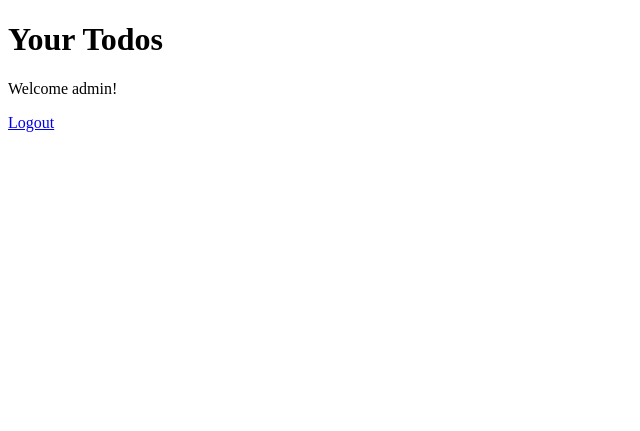
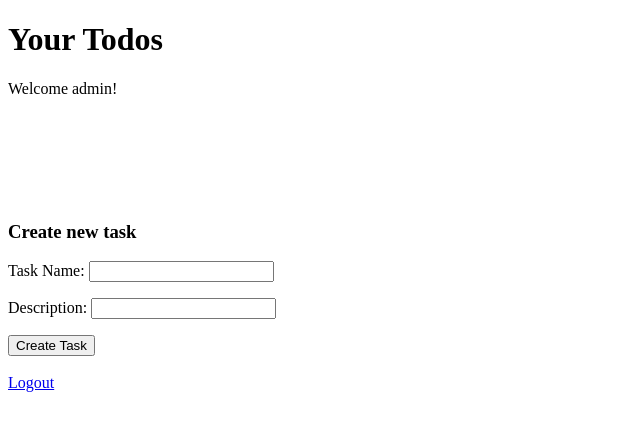
Before and after one commit to michaelvanderlinden/todolist-django, a Django app: template todos/templates/home.html in a window 1280 px wide. Shown: the top 431 px of the page, without its empty margins (0-640 px from the left). Run offline with Django 3.2, Linux system fonts and the light colour scheme; the template is opened without the code that fills it: values that come from a table or form of the project are taken from there, others are empty; a user stored in the database is signed in; data comes from the database, SQL or seed files in the repository.

Commit message:
Task display working

```diff
--- a/djangoappc9template/urls.py
+++ b/djangoappc9template/urls.py
@@ -17,17 +17,14 @@ Including another URLconf
 from django.conf.urls import patterns, include, url
 from django.contrib import admin
 from todos.views import *
+admin.autodiscover()
 
 urlpatterns = patterns('',
     url(r'^$', 'django.contrib.auth.views.login'),
     url(r'^logout/$', logout_page),
-    url(r'^accounts/login/$', 'django.contrib.auth.views.login'), # If user is not login it will redirect to login page
+    url(r'^accounts/login/$', 'django.contrib.auth.views.login'), # If user is not logged redirect to the login page
     url(r'^register/$', register),
     url(r'^register/success/$', register_success),
     url(r'^home/$', home),
+    url(r'^admin/', include(admin.site.urls)),
 )
-
-#urlpatterns = [
-#    url(r'^', include('todos.urls')),
-#    url(r'^admin/', admin.site.urls),
-#]
--- a/todos/forms.py
+++ b/todos/forms.py
@@ -23,3 +23,11 @@ class RegistrationForm(forms.Form):
             if self.cleaned_data['password1'] != self.cleaned_data['password2']:
                 raise forms.ValidationError(_("The two password fields did not match."))
         return self.cleaned_data
+
+
+
+
+class TaskForm(forms.Form):
+
+    title = forms.RegexField(regex=r'^\w+$', widget=forms.TextInput(attrs=dict(required=True, max_length=500)), label=_("Task Name"), error_messages={ 'invalid': _("This value must contain only letters, numbers and underscores.") })
+    description = forms.RegexField(regex=r'^\w+$', widget=forms.TextInput(attrs=dict(required=False, max_length=5000)), label=_("Description"), error_messages={ 'invalid': _("This value must contain only letters, numbers and underscores.") })
--- a/todos/models.py
+++ b/todos/models.py
@@ -1,16 +1,12 @@
 from __future__ import unicode_literals
-
 from django.db import models
 from django.contrib.auth.models import User
 
 # Create your models here.
 
-class UserProfile(models.Model):
-    user = models.OneToOneField(User)
-
 
 class Task(models.Model):
-    ownerid = models.ForeignKey(UserProfile, related_name="owned_tasks")
+    ownerid = models.ForeignKey(User, related_name="owned_tasks")
     title = models.CharField(max_length=500)
     description = models.CharField(max_length=5000)
-    collaborators = models.ManyToManyField(UserProfile, related_name="tasks")
+    collaborators = models.ManyToManyField(User, related_name="tasks")
--- a/todos/templates/home.html
+++ b/todos/templates/home.html
@@ -3,5 +3,47 @@
 {% block head %}Your Todos{% endblock %}
 {% block content %}
     <p>Welcome {{ user.username }}!</p>
+    {% if tasks %}
+            <ul>
+                {% for task in tasks %}
+                {% if user == task.ownerid %}
+                    <strong>{{ task.title }}</strong>
+                    <li>Owned by {{ task.ownerid }}</li>
+                    <li>{{ task.description }}</li>
+                    <li>{{ task.collaborators }}</li>
+                    {% if user == task.ownerid %}
+                            You are the owner.
+                    {% else %}
+                            You are not the owner.
+                    {% endif %}
+                {% else %}
+                {% endif %}
+                <br>
+                {% endfor %}
+            </ul>
+        {% else %}
+            <strong>You have no tasks to do.</strong>
+        {% endif %}
+
+    <br>
+    <h3>Create new task</h3>
+
+    <form action="/home/" method="post"
+                enctype="multipart/form-data">
+
+            {% csrf_token %}
+
+            <!-- Display each form. The as_p method wraps each element in a paragraph
+                 (<p>) element. This ensures each element appears on a new line,
+                 making everything look neater. -->
+            {{ form.as_p }}
+
+            <!-- Provide a button to click to submit the form. -->
+            <input type="submit" name="submit" value="Create Task" />
+    </form>
+
+
+    <br>
     <a href="/logout/">Logout</a>
+
 {% endblock %}
--- a/todos/urls.py
+++ b/todos/urls.py
@@ -4,6 +4,5 @@ from . import views
 
 urlpatterns = [
     url(r'^$', views.index, name='index'),
-    url(r'^dashboard', views.dashboard, name='dashboard'),
     url(r'^register', views.register, name='register')
 ]
```
Also changed, not shown: todos/admin.py (+4 -3 lines), todos/views.py (+18 -13 lines), db.sqlite3, todos/migrations/0006_auto_20160221_0455.py (added).
